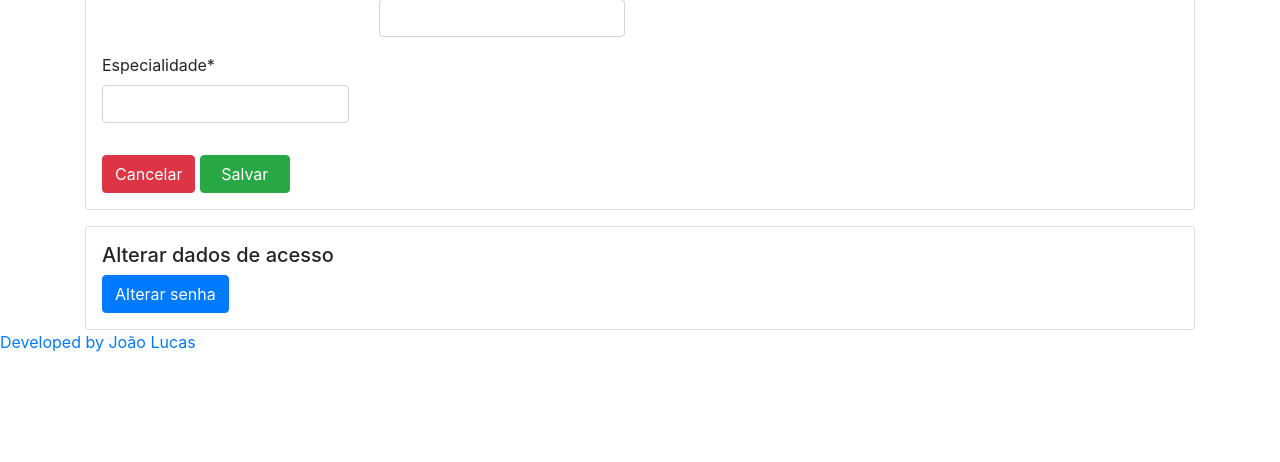
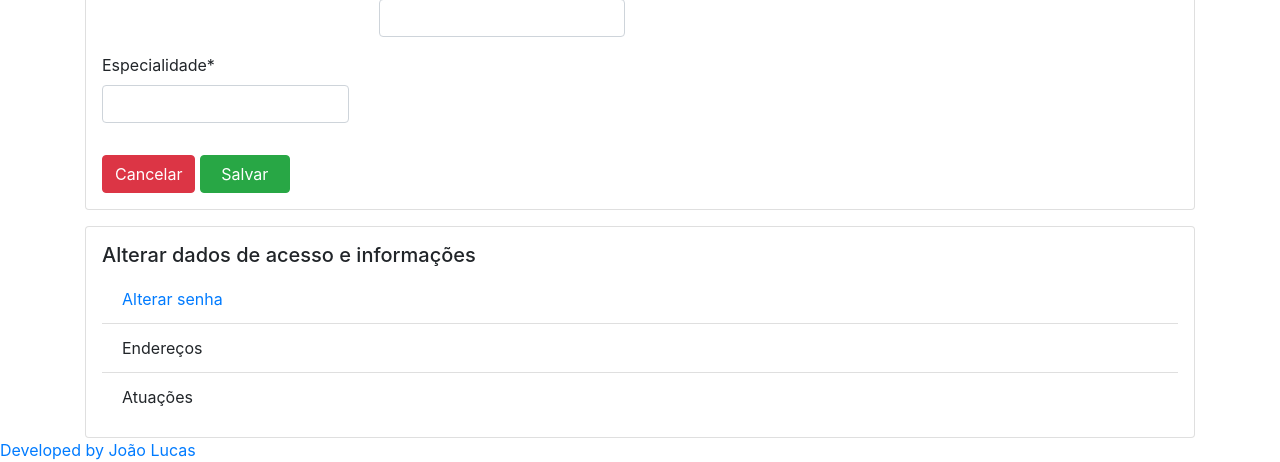
Before and after one commit to lucasops96/clinicareapi, a Django app: template clinicareapi/templates/profissional/profissional_saude_update_view.html in a window 1280 px wide. Shown: the part 608-1070 px from the top of the page. Before the commit the page ends 960 px from the top, so only its background shows below. Run offline with Django 5.2, Linux system fonts and the light colour scheme; the template is opened without the code that fills it: values that come from a table or form of the project are taken from there, others are empty; some libraries are stand-ins or nearby versions.

Commit message:
criado lista de links em update profissional

```diff
--- a/clinicareapi/templates/profissional/profissional_saude_update_view.html
+++ b/clinicareapi/templates/profissional/profissional_saude_update_view.html
@@ -60,11 +60,16 @@
         </div>
     </form>
 </div>
-<div class="card  mt-3 p-3">
-    <h5>Alterar dados de acesso</h5>
-   <div>
+<div class="card mt-3 p-3">
+    <h5>Alterar dados de acesso e informações</h5>
+    {% comment %} <div>
         <a class="btn btn-primary" href="{% url 'clinicareapi:senha' request.user.id %}">Alterar senha</a>
-   </div>
+    </div> {% endcomment %}
+    <ul class="list-group list-group-flush">
+        <a class="a-editar-perfil" href="{% url 'clinicareapi:senha' request.user.id %}"><li class="list-group-item">Alterar senha</li></a>
+        <li class="list-group-item">Endereços</li>
+        <li class="list-group-item">Atuações</li>
+    </ul>
 </div>
 {% endblock content %}
 
```
